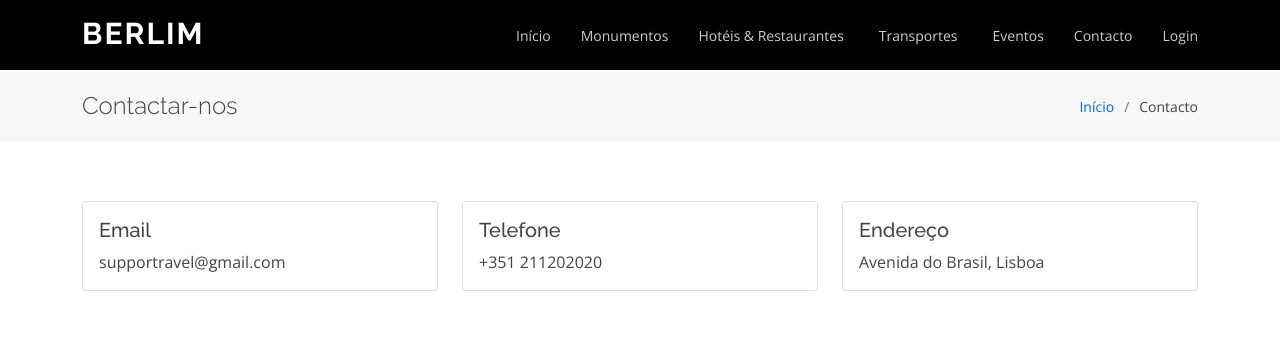
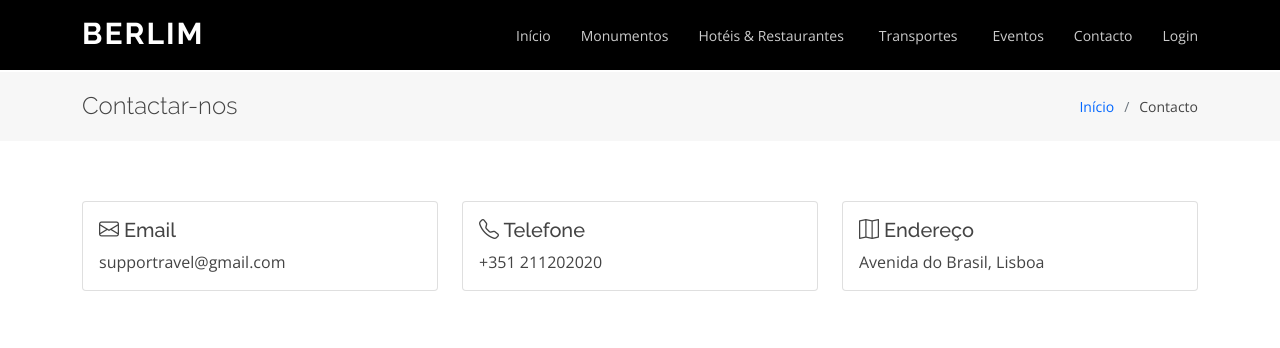
Before and after one commit to Nuno777/ProjetoBerlim, a PHP site: page /contato.php in a window 1280 px wide. Shown: the top 348 px of the page. Run offline with PHP 8.4, Linux system fonts and the light colour scheme.

Commit message:
fix contact

```diff
--- a/contato.php
+++ b/contato.php
@@ -76,15 +76,16 @@ if ($_SERVER['REQUEST_METHOD'] == 'POST') {
           <div class="col-sm-4">
             <div class="card">
               <div class="card-body">
-                <h5 class="card-title">Email</h5>
+                <h5 class="bi bi-envelope" class="card-title"> Email</h5>
                 <p class="card-text">supportravel@gmail.com</p>
               </div>
             </div>
           </div>
           <div class="col-sm-4">
+
             <div class="card">
               <div class="card-body">
-                <h5 class="card-title">Telefone</h5>
+                <h5 class="bi bi-telephone" class="card-title"> Telefone</h5>
                 <p class="card-text">+351 211202020</p>
               </div>
             </div>
@@ -92,15 +93,20 @@ if ($_SERVER['REQUEST_METHOD'] == 'POST') {
           <div class="col-sm-4">
             <div class="card">
               <div class="card-body">
-                <h5 class="card-title">Endereço</h5>
+                <h5 class="bi bi-map" class="card-title"> Endereço</h5>
                 <p class="card-text">Avenida do Brasil, Lisboa</p>
               </div>
             </div>
           </div>
-
         </div>
       </div>
     </section>
+
+    <div class="container">
+      <div class="row">
+        <iframe src="https://www.google.com/maps/embed?pb=!1m18!1m12!1m3!1d3111.2355081000287!2d-9.14317268438686!3d38.758302062735766!2m3!1f0!2f0!3f0!3m2!1i1024!2i768!4f13.1!3m3!1m2!1s0xd1932546ac925af%3A0x739c35077fdffb11!2sAv.%20do%20Brasil%2C%20Lisboa!5e0!3m2!1spt-PT!2spt!4v1656635604441!5m2!1spt-PT!2spt" width="400" height="300" style="border:0;" allowfullscreen="" loading="lazy" referrerpolicy="no-referrer-when-downgrade"></iframe>
+      </div>
+    </div>
 
     <section class="inner-page">
       <div class="container">
```
